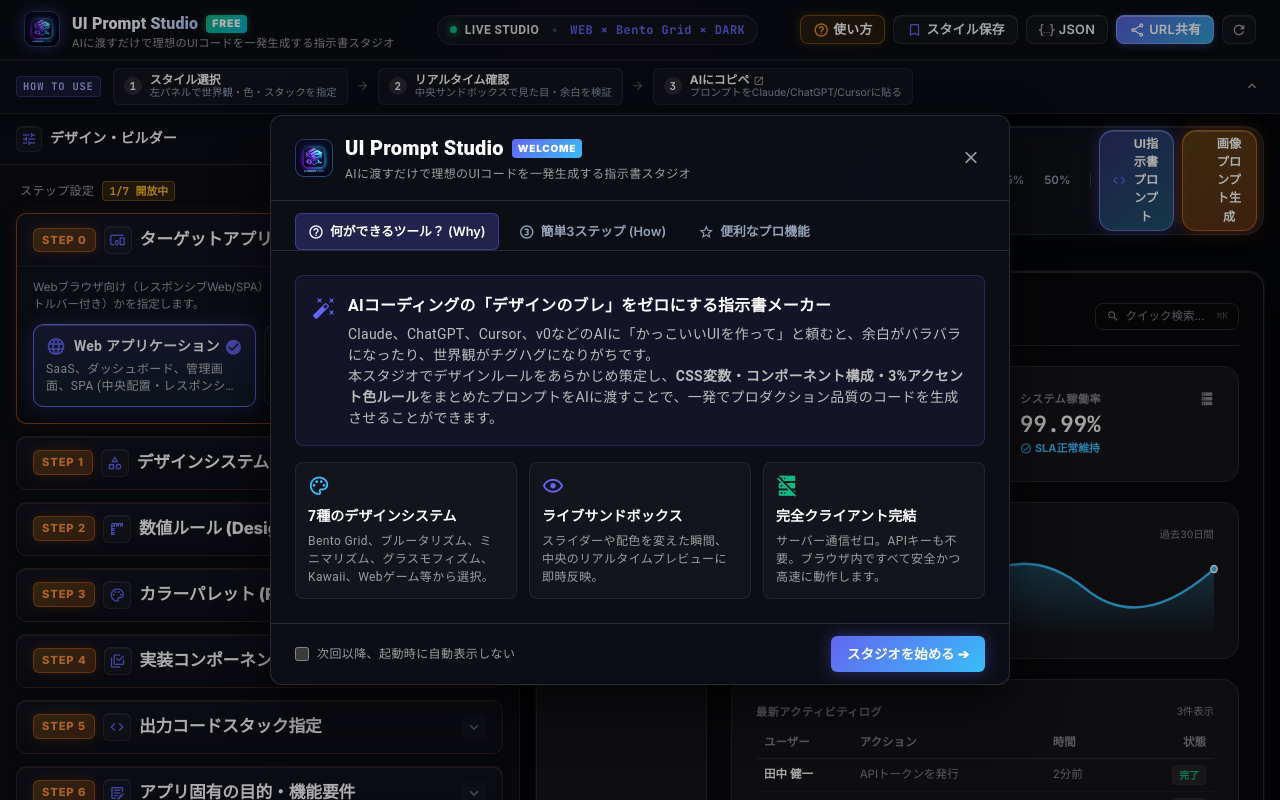
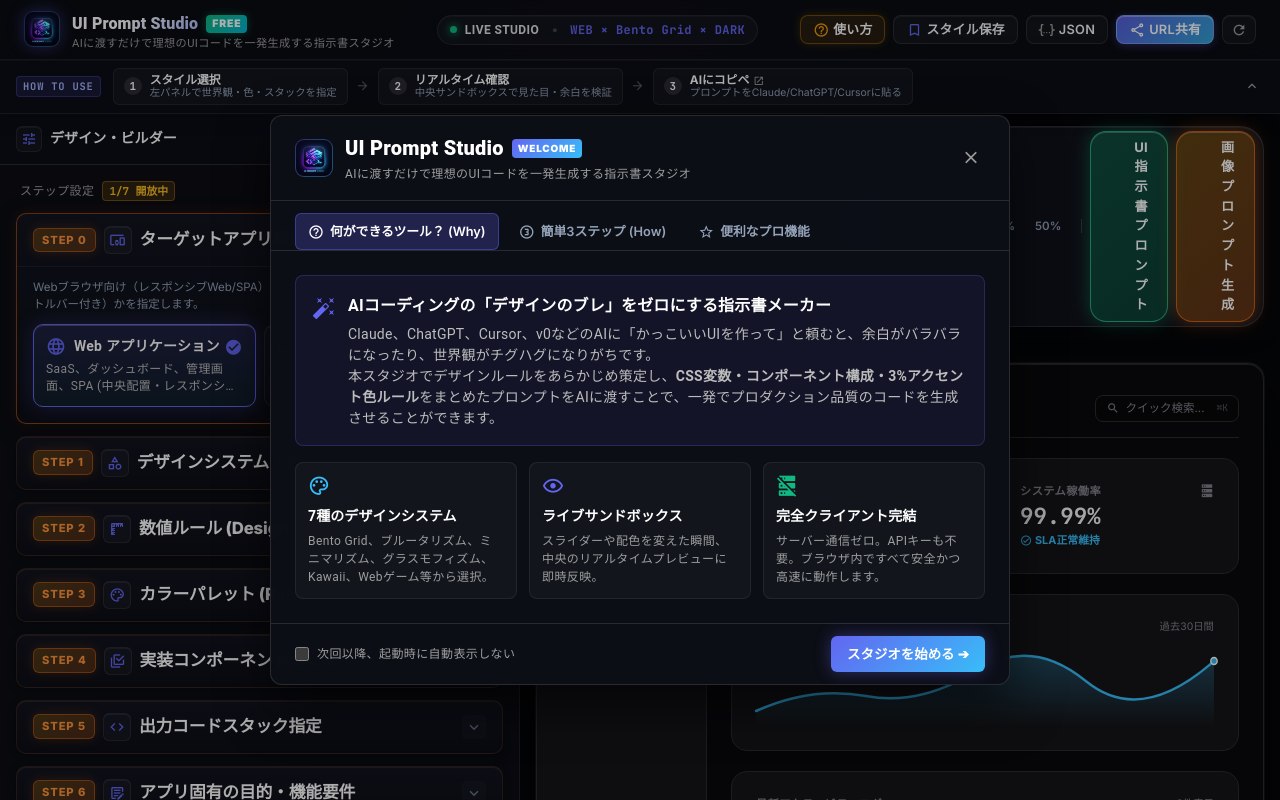
Before and after one commit to papagorilla-ja/ui-prompt-studio, a Vue app: page / in a window 1280 px wide. Built offline with nearby package versions, Linux system fonts and the light colour scheme.

Commit message:
style: #42 プレビューツールバーボタンのサイズ拡大・AI画像アイコン付与・UI指示書ボタンの緑系刷新

```diff
--- a/src/App.vue
+++ b/src/App.vue
@@ -271,25 +271,25 @@ function handleReset() {
 
               <span style="width: 1px; height: 14px; background: rgba(255,255,255,0.15);"></span>
 
-              <!-- Prominent UI Code Prompt Button -->
+              <!-- Prominent UI Code Prompt Button (Emerald Green / AI Image Icon, Issue #42) -->
               <button
                 type="button"
-                class="open-prompt-modal-btn d-flex align-center gap-1 px-3 py-1"
+                class="open-prompt-modal-btn d-flex align-center"
                 title="AIフロントエンド指示プロンプトを表示・コピー"
                 @click="isPromptModalOpen = true"
               >
-                <v-icon icon="mdi-code-tags" size="15" color="primary" />
+                <v-icon icon="mdi-image-sparkles" size="18" color="#6ee7b7" />
                 <span>UI指示書プロンプト</span>
               </button>
 
-              <!-- Prominent Image Prompt Button (Issue #36) -->
+              <!-- Prominent Image Prompt Button (Sunset Amber / AI Image Icon, Issue #42) -->
               <button
                 type="button"
-                class="open-image-modal-btn d-flex align-center gap-1 px-3 py-1"
+                class="open-image-modal-btn d-flex align-center"
                 title="画像アセット生成プロンプト（Nano Banana Pro / Midjourney等）を生成・カスタマイズ"
                 @click="isImageModalOpen = true"
               >
-                <v-icon icon="mdi-image-sparkles" size="15" color="warning" />
+                <v-icon icon="mdi-image-sparkles" size="18" color="#fcd34d" />
                 <span>画像プロンプト生成</span>
               </button>
             </div>
@@ -331,7 +331,7 @@ function handleReset() {
         :class="{ 'mobile-nav-btn-active': isPromptModalOpen }"
         @click="isPromptModalOpen = true"
       >
-        <v-icon icon="mdi-code-tags" size="18" />
+        <v-icon icon="mdi-image-sparkles" size="18" color="#34d399" />
         <span class="mobile-nav-text">UI指示書</span>
       </button>
 
--- a/src/styles/main.css
+++ b/src/styles/main.css
@@ -273,12 +273,12 @@ body::after {
 
 /* 5. Floating Pill Toolbar */
 .floating-pill-toolbar {
-  background: rgba(18, 20, 29, 0.85);
+  background: rgba(18, 20, 29, 0.9);
   backdrop-filter: blur(16px);
-  border: 1px solid rgba(255, 255, 255, 0.1);
-  box-shadow: inset 0 1px 0 rgba(255, 255, 255, 0.08), 0 4px 16px rgba(0, 0, 0, 0.4);
-  border-radius: 20px;
-  padding: 3px 6px;
+  border: 1px solid rgba(255, 255, 255, 0.12);
+  box-shadow: inset 0 1px 0 rgba(255, 255, 255, 0.08), 0 4px 20px rgba(0, 0, 0, 0.5);
+  border-radius: 24px;
+  padding: 4px 8px;
 }
 
 
@@ -372,41 +372,45 @@ body::after {
   }
 }
 
-/* 7. Open Prompt & Image Modal Trigger Buttons (Issue #35, #36) */
+/* 7. Open Prompt & Image Modal Trigger Buttons (Issue #35, #36, #42) */
 .open-prompt-modal-btn {
-  background: linear-gradient(135deg, rgba(99, 102, 241, 0.38) 0%, rgba(56, 189, 248, 0.38) 100%);
-  border: 1px solid rgba(129, 140, 248, 0.65);
-  border-radius: 14px;
+  background: linear-gradient(135deg, rgba(16, 185, 129, 0.35) 0%, rgba(5, 150, 105, 0.35) 100%);
+  border: 1px solid rgba(52, 211, 153, 0.7);
+  border-radius: 16px;
   color: #ffffff;
-  font-size: 0.76rem;
+  font-size: 0.82rem;
   font-weight: 700;
   cursor: pointer;
-  box-shadow: 0 0 16px rgba(99, 102, 241, 0.4), inset 0 1px 0 rgba(255, 255, 255, 0.2);
+  box-shadow: 0 0 18px rgba(16, 185, 129, 0.42), inset 0 1px 0 rgba(255, 255, 255, 0.25);
   transition: all 0.2s cubic-bezier(0.4, 0, 0.2, 1);
+  padding: 6px 14px;
+  gap: 6px;
 }
 
 .open-prompt-modal-btn:hover {
-  background: linear-gradient(135deg, rgba(99, 102, 241, 0.55) 0%, rgba(56, 189, 248, 0.55) 100%);
-  border-color: rgba(129, 140, 248, 0.9);
-  box-shadow: 0 0 24px rgba(99, 102, 241, 0.65);
+  background: linear-gradient(135deg, rgba(16, 185, 129, 0.55) 0%, rgba(5, 150, 105, 0.55) 100%);
+  border-color: rgba(52, 211, 153, 0.95);
+  box-shadow: 0 0 26px rgba(16, 185, 129, 0.7);
   transform: translateY(-1px);
 }
 
 .open-image-modal-btn {
-  background: linear-gradient(135deg, rgba(245, 158, 11, 0.32) 0%, rgba(249, 115, 22, 0.32) 100%);
-  border: 1px solid rgba(249, 115, 22, 0.6);
-  border-radius: 14px;
+  background: linear-gradient(135deg, rgba(245, 158, 11, 0.35) 0%, rgba(249, 115, 22, 0.35) 100%);
+  border: 1px solid rgba(249, 115, 22, 0.68);
+  border-radius: 16px;
   color: #ffffff;
-  font-size: 0.76rem;
+  font-size: 0.82rem;
   font-weight: 700;
   cursor: pointer;
-  box-shadow: 0 0 16px rgba(249, 115, 22, 0.38), inset 0 1px 0 rgba(255, 255, 255, 0.2);
+  box-shadow: 0 0 18px rgba(249, 115, 22, 0.42), inset 0 1px 0 rgba(255, 255, 255, 0.25);
   transition: all 0.2s cubic-bezier(0.4, 0, 0.2, 1);
+  padding: 6px 14px;
+  gap: 6px;
 }
 
 .open-image-modal-btn:hover {
-  background: linear-gradient(135deg, rgba(245, 158, 11, 0.5) 0%, rgba(249, 115, 22, 0.5) 100%);
-  border-color: rgba(249, 115, 22, 0.9);
-  box-shadow: 0 0 24px rgba(249, 115, 22, 0.65);
+  background: linear-gradient(135deg, rgba(245, 158, 11, 0.55) 0%, rgba(249, 115, 22, 0.55) 100%);
+  border-color: rgba(249, 115, 22, 0.95);
+  box-shadow: 0 0 26px rgba(249, 115, 22, 0.7);
   transform: translateY(-1px);
 }
```
